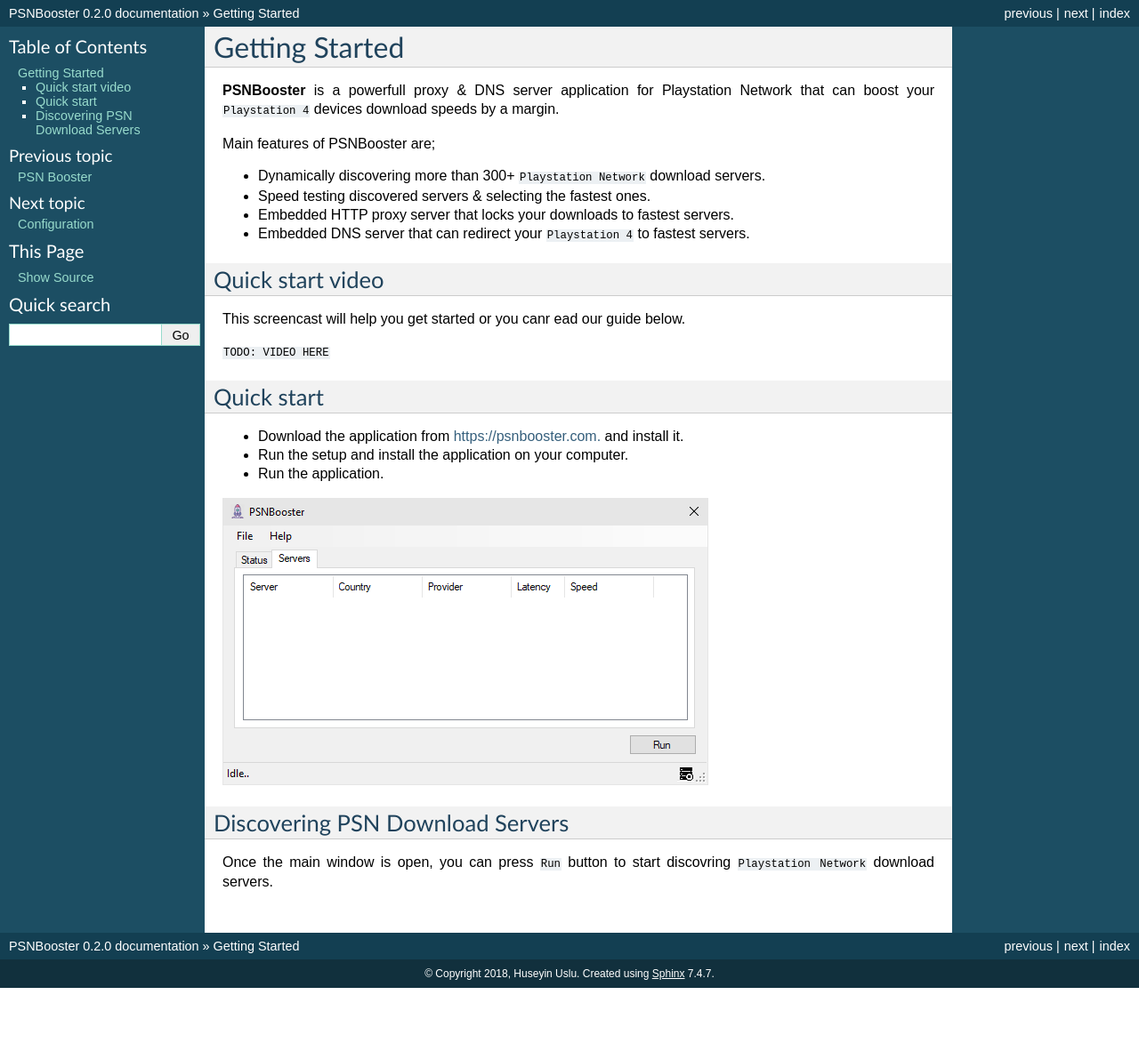
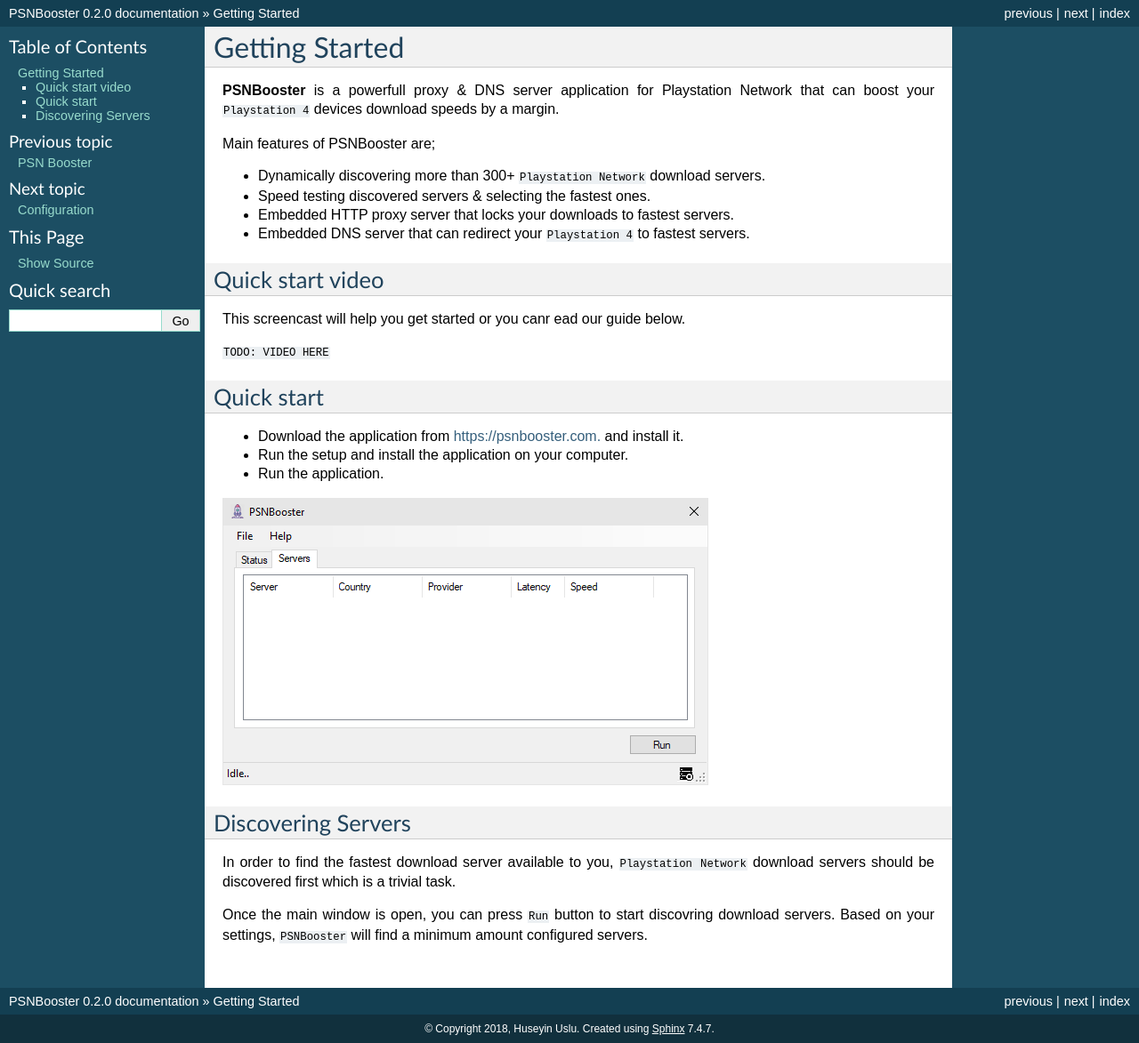
Before and after one commit to bonesoul/PSNBoosterBook, a Sphinx documentation site: the page built from docs/getting-started.rst, in a window 1280 px wide. Shown: the whole page at 89% size. Built offline with Sphinx 7.4.7, drawn with Linux system fonts in a browser that asks for light colours; pages that are not in the unit, such as notebooks, are missing from menus; before the commit the page ends 1111 px from its top, so only the background shows below that.

Commit message:
more work.

```diff
--- a/docs/getting-started.rst
+++ b/docs/getting-started.rst
@@ -29,8 +29,11 @@
 
 .. image:: images/getting-started/initial-screen.png
 
-Discovering PSN Download Servers
+Discovering Servers
 ------------------------------------------------
 
-Once the main window is open, you can press ``Run`` button to start discovring ``Playstation Network``
-download servers.
+In order to find the fastest download server available to you, ``Playstation Network`` download servers
+should be discovered first which is a trivial task.
+
+Once the main window is open, you can press ``Run`` button to start discovring download servers. Based on
+your settings, ``PSNBooster`` will find a minimum amount configured servers.
```
